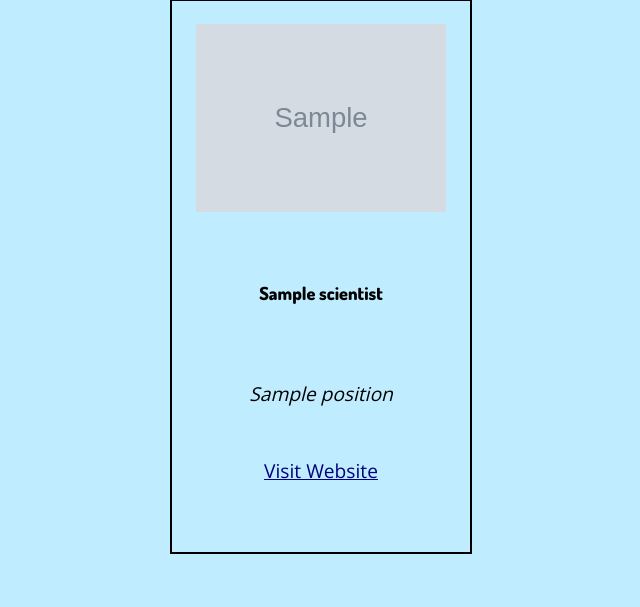
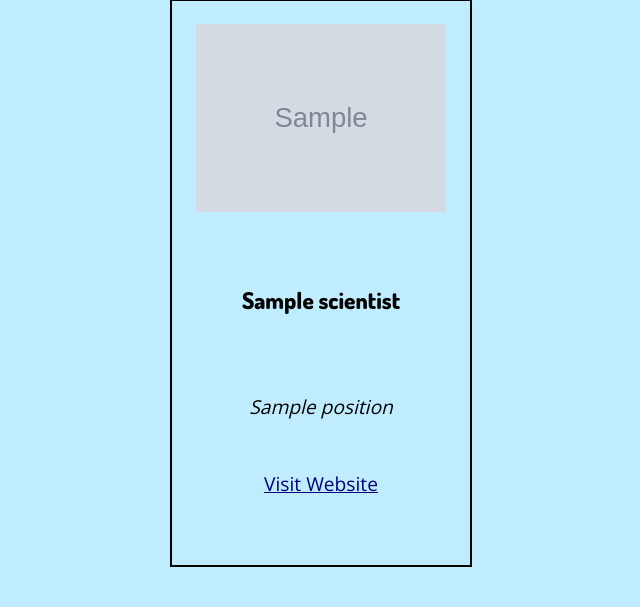
Before and after one commit to bzrudski/antnuptracker-server, a Django app: template nuptialtracker/nuptiallog/templates/nuptiallog/ScientificAdvisoryBoard.html in a window 1280 px wide. Shown: the part 485-1092 px from the top of the page, without its empty margins (319-959 px from the left). Run offline with Django 3.2, Linux system fonts and the light colour scheme; the template is opened without the code that fills it: most values are stand-ins (such as "Sample title", 1, 10 or a date in 2020); grey boxes marked "Sample" are stand-in pictures.

Commit message:
Increase font size

```diff
--- a/nuptialtracker/nuptiallog/templates/nuptiallog/ScientificAdvisoryBoard.html
+++ b/nuptialtracker/nuptiallog/templates/nuptiallog/ScientificAdvisoryBoard.html
@@ -14,7 +14,7 @@
         {% for scientist in scientists %}
         <div class="scientificAdvisorMember">
             <img class="scientistImage" width="250px" src="{{ scientist.image.url }}"><br>
-            <h4 style="font-size: large;">{{ scientist.name }}</h4><br>
+            <h4 style="font-size: larger;">{{ scientist.name }}</h4><br>
             <i>{{ scientist.position }}</i><br>
             <a href="{{ scientist.url }}">Visit Website</a><br>
         </div>
```
